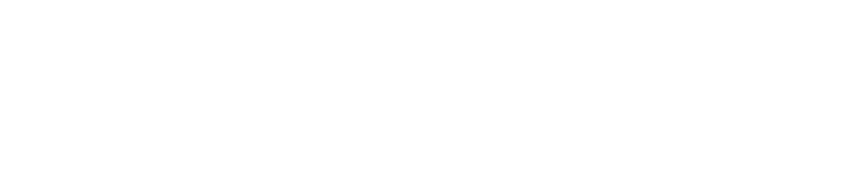
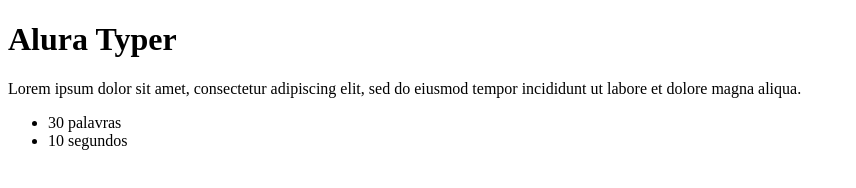
Before and after one commit to leopizzi/aluraTyper, a plain HTML site: page public/principal.html in a window 1280 px wide. Shown: the whole page, without its empty margins (0-856 px from the left). Drawn offline with Linux system fonts and the light colour scheme.

Commit message:
atualização do html

```diff
--- a/public/principal.html
+++ b/public/principal.html
@@ -5,6 +5,16 @@
     <title>Alura Typer</title>
 </head>
 <body>
-    <!-- Seja bem vindo ao curso de jQuery :) -->
+    <h1>Alura Typer</h1>
+    <p class="frase">Lorem ipsum dolor sit amet, consectetur adipiscing elit, sed do eiusmod tempor incididunt ut labore et dolore magna aliqua.</p>
+
+    <ul class="informacoes">
+        <li>30 palavras</li>
+        <li>10 segundos</li>
+    </ul>
+
+    <script src="js/jquery.js"></script>
+    <script src="js/main.js"></script>
+
 </body>
 </html>
```
